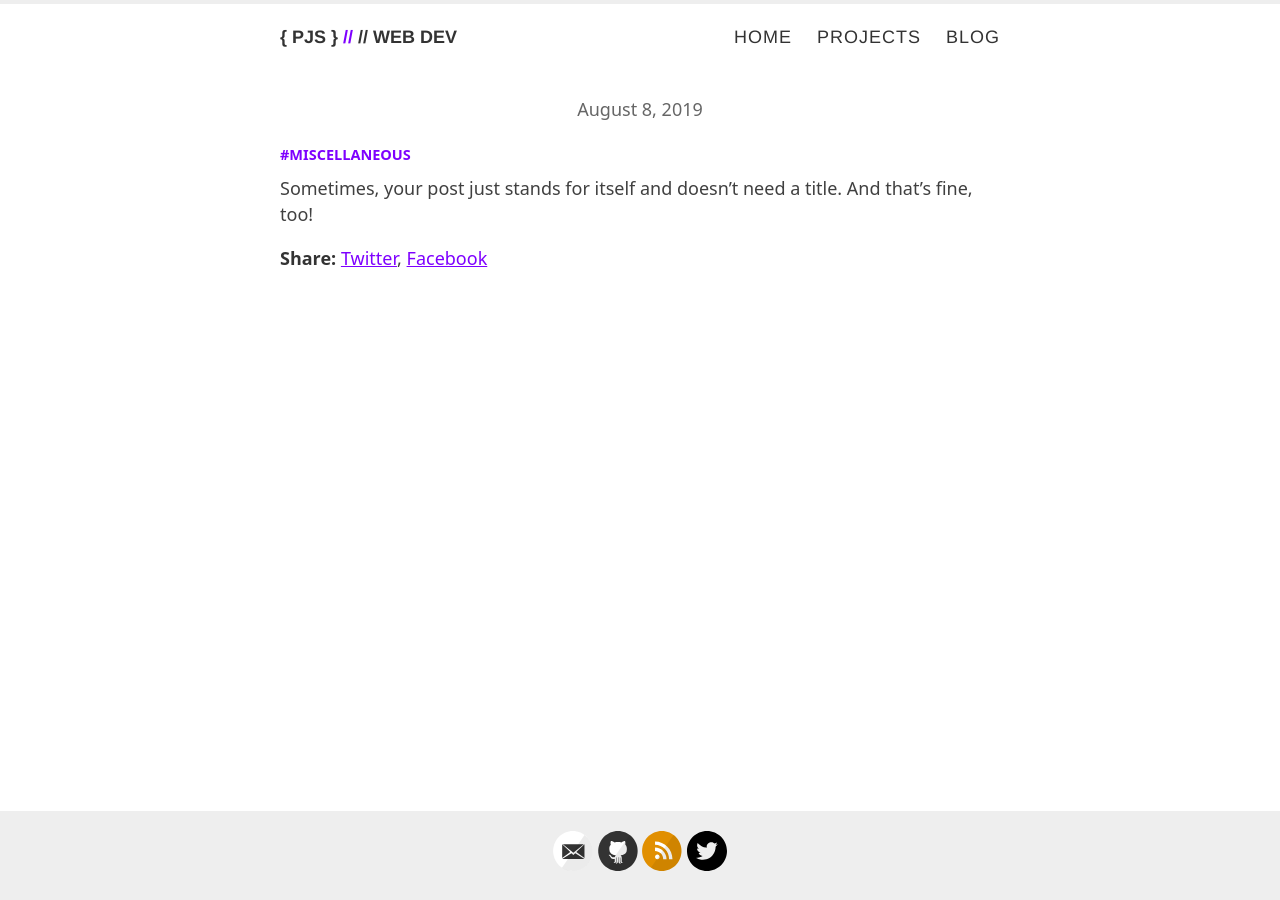
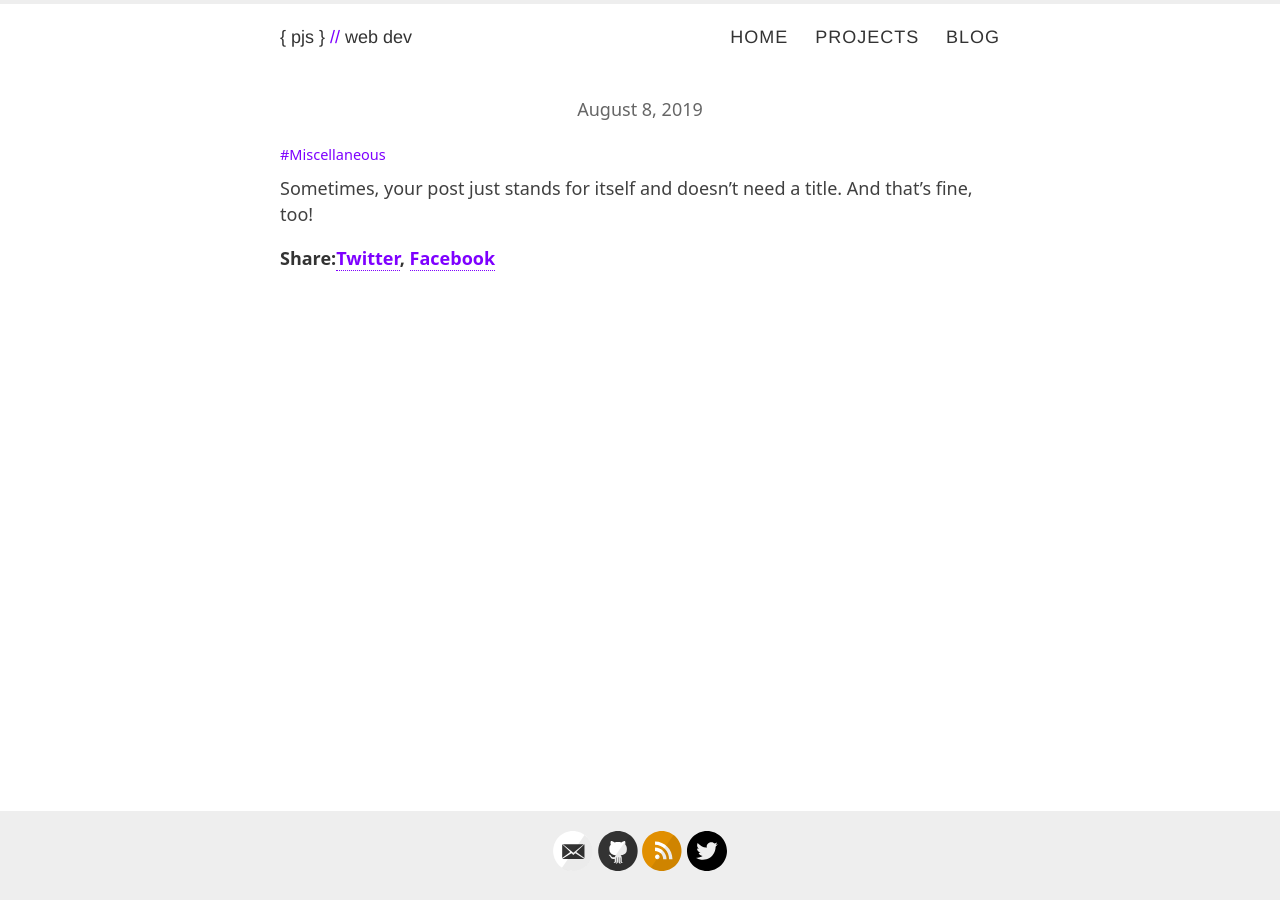
Before and after one commit to peterjsnow/peterjsnow.github.io, a Jekyll site: the page built from _posts/2019-08-08-no-title-posts.md, in a window 1280 px wide. Built offline with Jekyll 4.4.1, drawn with Linux system fonts in a browser that asks for light colours.

Commit message:
link styling

```diff
--- a/_config.yml
+++ b/_config.yml
@@ -9,7 +9,7 @@
 author: Peter
 
 # Short bio or description (displayed in the header)
-description: // web dev
+description: web dev
 
 # URL of your avatar or profile pic (you could use your GitHub profile pic)
 # avatar: /images/reverie.png
--- a/_layouts/default.html
+++ b/_layouts/default.html
@@ -26,7 +26,7 @@
               </h1>
             </div>
 
-            <nav>
+            <nav class="caps-link">
               <a href="{{ site.baseurl }}/">Home</a>
               <a href="{{ site.baseurl }}/projects">Projects</a>
               <a href="{{ site.baseurl }}/blog">Blog</a>
--- a/_layouts/post.html
+++ b/_layouts/post.html
@@ -29,12 +29,8 @@
     {{ content }}
   </div>
 
-  <div>
-    <p><span class="share-box">Share:</span> <a href="http://twitter.com/share?text={{ page.title }}&url={{site.url}}{{page.url}}" target="_blank">Twitter</a>, <a href="https://www.facebook.com/sharer.php?u={{site.url}}{{page.url}}" target="_blank">Facebook</a></p>
+  <div class="share-box">
+    <p>Share:<a href="http://twitter.com/share?text={{ page.title }}&url={{site.url}}{{page.url}}" target="_blank">Twitter</a>, <a href="https://www.facebook.com/sharer.php?u={{site.url}}{{page.url}}" target="_blank">Facebook</a></p>
   </div>
 
-  <!--<div class="date">
-    Written on {{ page.date | date: "%B %e, %Y" }}
-  </div>-->
-
 </article>
--- a/assets/style.scss
+++ b/assets/style.scss
@@ -85,11 +85,17 @@
 p {
   margin-bottom: 1em;
   a {
-    text-decoration: underline;
+    border-bottom: 1px dotted $purple;
     letter-spacing: inherit;
     font-weight: inherit;
     text-transform: inherit;
   }
+}
+
+.caps-link {
+  text-transform: uppercase;
+  letter-spacing: 0.1em;
+  font-weight: bold;
 }
 
 .share-box {
@@ -100,9 +106,6 @@
 a {
   color: $purple;
   text-decoration: none;
-  text-transform: uppercase;
-  letter-spacing: 0.1;
-  font-weight: bold;
 	cursor: pointer;
   &:hover, &:active {
     color: $blue;
```
